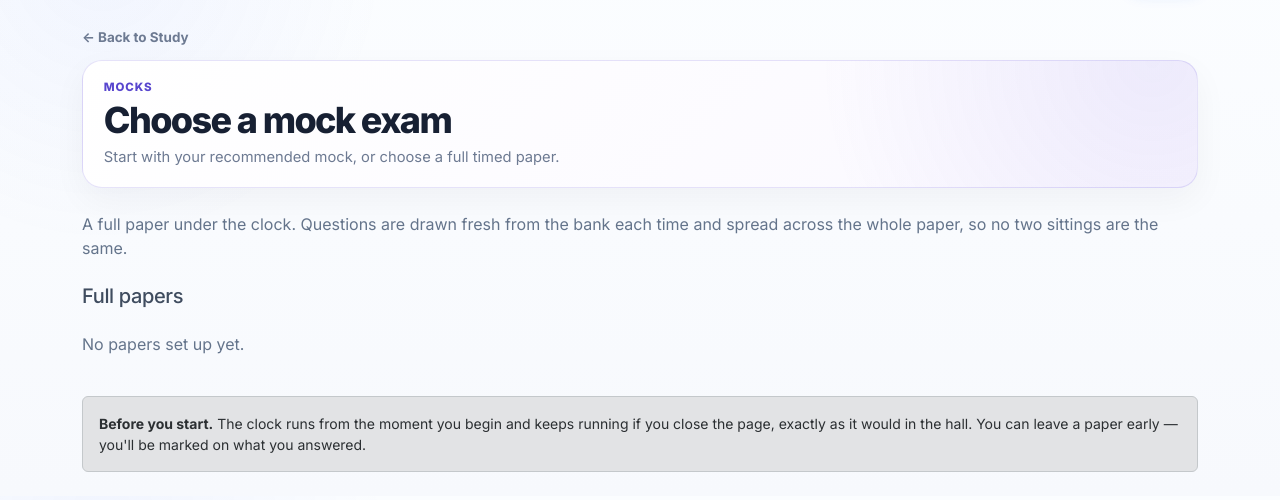
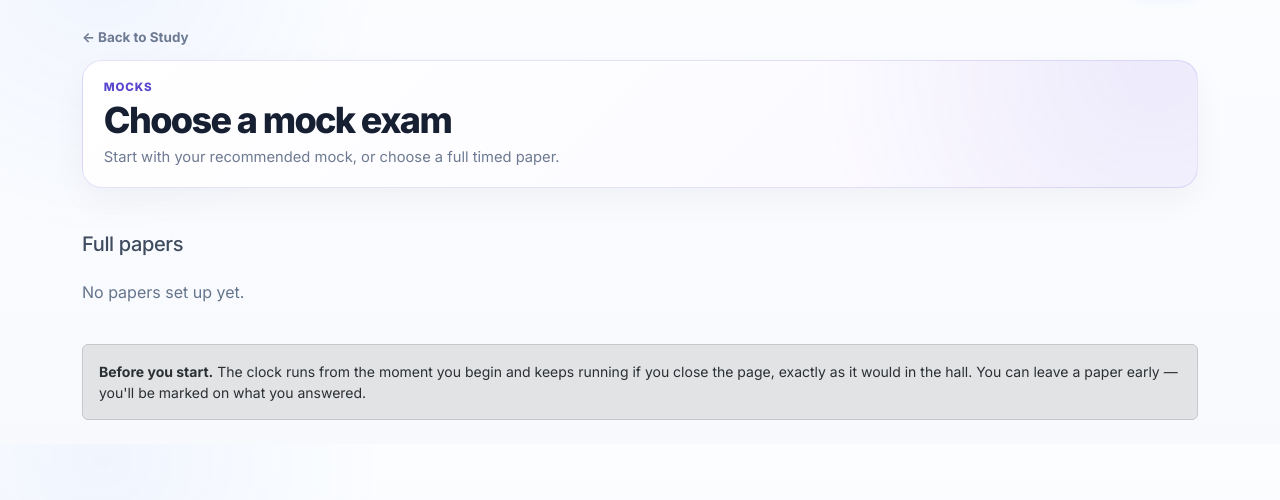
Before and after one commit to NidsC/revisor-plus, a Django app: template templates/practice/mock_choose.html in a window 1280 px wide. Shown: the part 56-556 px from the top of the page. Run offline with Django 3.2, Linux system fonts and the light colour scheme; the template is opened without the code that fills it, so the values that code supplies are empty; parts of the project's set-up code (start-up, migrations or seed data) failed here and were passed over.

Commit message:
R3·06: stop the stale intro paragraph depending on exact wording
hideOldIntro hid an old subtitle only by matching its exact previous
wording, which had already broken twice from copy changes (once before
this audit, once when a Rank-2 fix renamed choose.html's heading). Mark
the real "old copy" paragraph directly with a data-rp-original-copy
attribute instead of extending the substring list a third time.

Verification also found mock_choose.html duplicating its intro for a
different reason: its heading sits inside a flex wrapper alongside a
"Practice instead" link, so heading.nextElementSibling was never the real
old paragraph. hideOldIntro now also checks
heading.parentElement.nextElementSibling when the direct sibling isn't a
match, and mock_choose.html's paragraph gets the same marker attribute.

Claude-Session: https://claude.ai/code/session_01WucVMUg9ihse96C1fUhvbA

```diff
--- a/static/student_portals/portals.js
+++ b/static/student_portals/portals.js
@@ -171,15 +171,28 @@
   function hideOldIntro(heading) {
     heading.classList.add('rp-original-page-title');
 
+    const isOldCopy = (el) => {
+      const t = norm(el.textContent);
+      return (
+        t.includes('pick a subtopic') ||
+        t.includes('full paper under the clock') ||
+        el.hasAttribute('data-rp-original-copy')
+      );
+    };
+
+    // The old intro paragraph usually sits right after the heading, but where
+    // the heading is wrapped alongside another element (e.g. a flex row with
+    // an action link), the real next sibling is one level up — check both
+    // candidate positions rather than assuming a single DOM shape.
     let next = heading.nextElementSibling;
-    if (next) {
-      const t = norm(next.textContent);
-      if (
-        t.includes('pick a subtopic') ||
-        t.includes('full paper under the clock')
-      ) {
-        next.classList.add('rp-original-page-copy');
-      }
+    if (next && isOldCopy(next)) {
+      next.classList.add('rp-original-page-copy');
+      return;
+    }
+
+    const outerNext = heading.parentElement && heading.parentElement.nextElementSibling;
+    if (outerNext && isOldCopy(outerNext)) {
+      outerNext.classList.add('rp-original-page-copy');
     }
   }
 
--- a/templates/practice/choose.html
+++ b/templates/practice/choose.html
@@ -45,7 +45,7 @@
 
 {% block main %}
 <h1 class="h3 mb-1">Choose what to practise</h1>
-<p class="text-muted">Browse every subject and jump straight into a topic.</p>
+<p class="text-muted" data-rp-original-copy>Browse every subject and jump straight into a topic.</p>
 
 <div class="kid-dash-cards">
   {% include "practice/_subject_card.html" with subjects=subjects show_stats=False %}
--- a/templates/practice/mock_choose.html
+++ b/templates/practice/mock_choose.html
@@ -5,7 +5,7 @@
  <h1 class="h3 mb-0">Mock papers</h1>
  <a href="{% url 'practice:choose' %}" class="btn btn-outline-secondary">Practice instead</a>
 </div>
-<p class="text-muted">
+<p class="text-muted" data-rp-original-copy>
   A full paper under the clock. Questions are drawn fresh from the bank each time
   and spread across the whole paper, so no two sittings are the same.
 </p>
```
